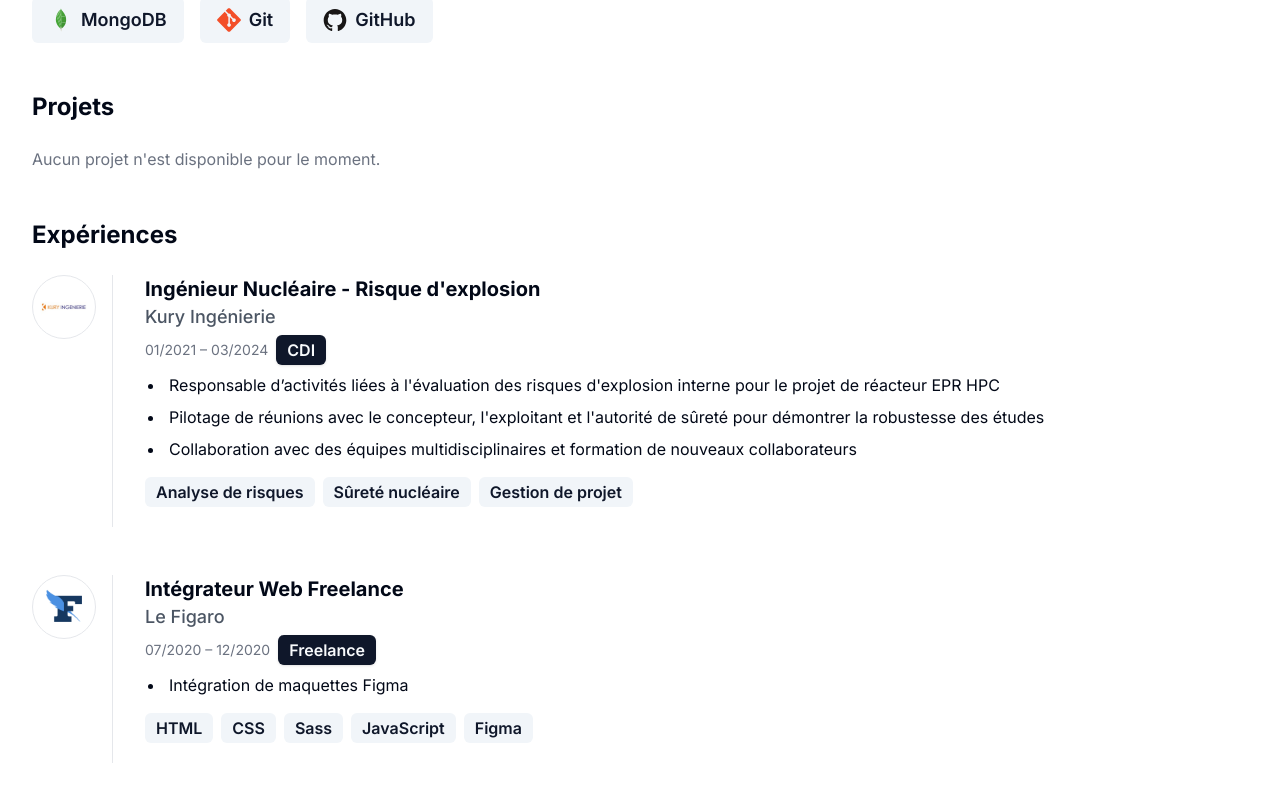
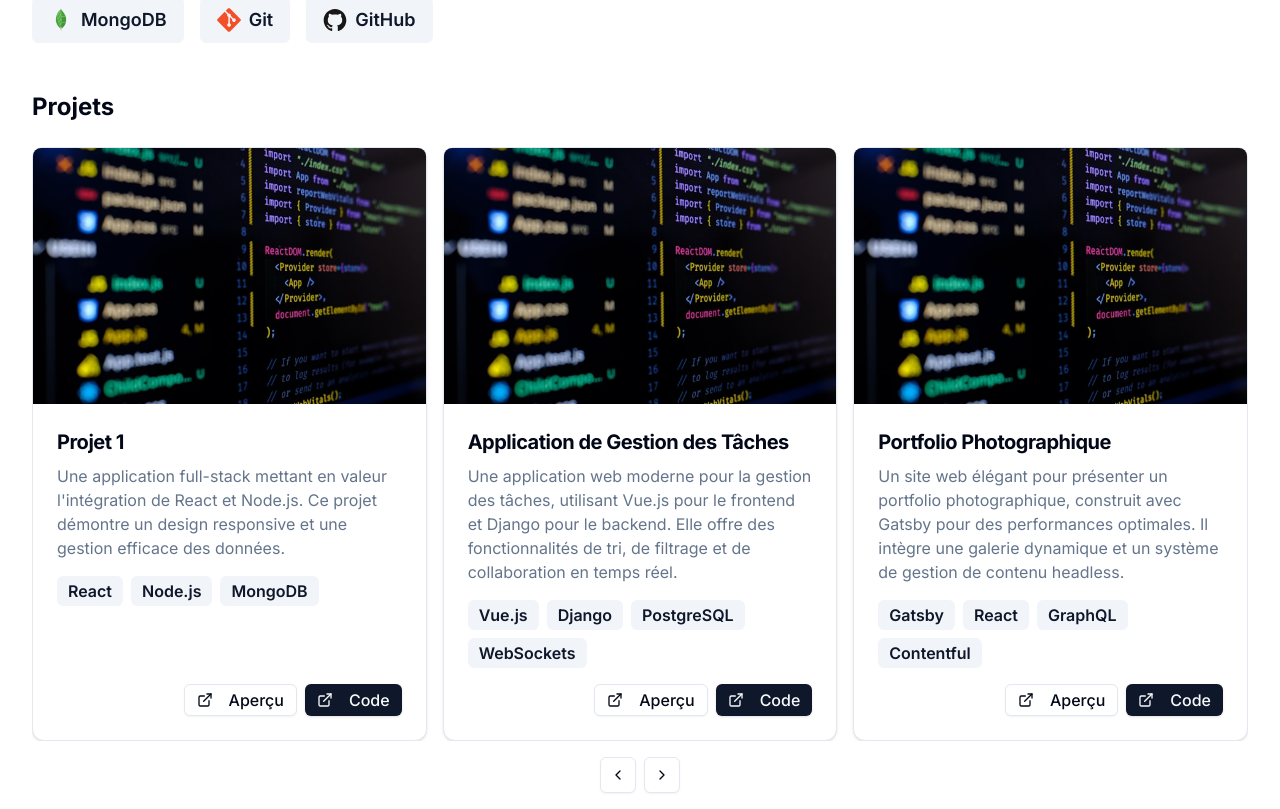
Before and after one commit to vinesk/my-portfolio, a Next.js app: page / in a window 1280 px wide. Shown: the part 658-1467 px from the top of the page. Built offline with nearby package versions, Linux system fonts and the light colour scheme.

Commit message:
Fix issue with carousel of projects' section

```diff
--- a/components/Projects.tsx
+++ b/components/Projects.tsx
@@ -1,4 +1,4 @@
-import React from "react";
+import React, { useRef, useEffect, useState } from "react";
 import { motion } from "framer-motion";
 import Image from "next/image";
 import { ExternalLink } from "lucide-react";
@@ -12,9 +12,28 @@ import { Badge } from "@/components/ui/badge";
 import { Button } from "@/components/ui/button";
 import { projects, Project } from "@/data/projects";
 import Link from "next/link";
+import {
+  Carousel,
+  CarouselContent,
+  CarouselItem,
+  CarouselNext,
+  CarouselPrevious,
+} from "@/components/ui/carousel";
+import { ChevronLeft, ChevronRight } from "lucide-react";
+import useEmblaCarousel from "embla-carousel-react";
+import { CarouselApi } from "@/components/ui/carousel";
 
 export default function Projects() {
   const defaultImage = "/images/default-project.jpg";
+  const [api, setApi] = useState<CarouselApi>();
+  const [emblaRef] = useEmblaCarousel();
+
+  useEffect(() => {
+    if (!api) return;
+  }, [api]);
+
+  const scrollPrev = () => api?.scrollPrev();
+  const scrollNext = () => api?.scrollNext();
 
   return (
     <motion.section
@@ -22,18 +41,38 @@ export default function Projects() {
       initial={{ opacity: 0, y: 20 }}
       animate={{ opacity: 1, y: 0 }}
       transition={{ duration: 0.5 }}
-      className="mb-12"
+      className="mb-12 w-full"
     >
       <h2 className="text-2xl font-bold mb-6">Projets</h2>
       {projects.length > 0 ? (
-        <div className="grid grid-cols-1 sm:grid-cols-2 lg:grid-cols-3 gap-6">
+        <div className="relative w-full">
+          <div ref={emblaRef} className="w-full">
+            <Carousel setApi={setApi} className="w-full">
+              <CarouselContent>
                 {projects.map((project) => (
+                  <CarouselItem
+                    key={project.id}
+                    className="md:basis-1/2 lg:basis-1/3 pl-4"
+                  >
                     <ProjectCard
-              key={project.id}
                       project={project}
                       defaultImage={defaultImage}
                     />
+                  </CarouselItem>
                 ))}
+              </CarouselContent>
+              <CarouselPrevious className="hidden" />
+              <CarouselNext className="hidden" />
+            </Carousel>
+          </div>
+          <div className="flex justify-center mt-4 space-x-2">
+            <Button variant="outline" size="icon" onClick={scrollPrev}>
+              <ChevronLeft className="h-4 w-4" />
+            </Button>
+            <Button variant="outline" size="icon" onClick={scrollNext}>
+              <ChevronRight className="h-4 w-4" />
+            </Button>
+          </div>
         </div>
       ) : (
         <p className="text-gray-500">
--- a/components/ui/button.tsx
+++ b/components/ui/button.tsx
@@ -1,11 +1,11 @@
-import * as React from "react";
-import { Slot } from "@radix-ui/react-slot";
-import { cva, type VariantProps } from "class-variance-authority";
+import * as React from "react"
+import { Slot } from "@radix-ui/react-slot"
+import { cva, type VariantProps } from "class-variance-authority"
 
-import { cn } from "@/lib/utils";
+import { cn } from "@/lib/utils"
 
 const buttonVariants = cva(
-  "inline-flex items-center justify-center whitespace-nowrap rounded-md text-sm font-medium transition-colors focus-visible:outline-none focus-visible:ring-1 focus-visible:ring-ring disabled:pointer-events-none disabled:opacity-50",
+  "inline-flex items-center justify-center gap-2 whitespace-nowrap rounded-md text-sm font-medium transition-colors focus-visible:outline-none focus-visible:ring-1 focus-visible:ring-ring disabled:pointer-events-none disabled:opacity-50 [&_svg]:pointer-events-none [&_svg]:size-4 [&_svg]:shrink-0",
   {
     variants: {
       variant: {
@@ -32,26 +32,26 @@ const buttonVariants = cva(
       size: "default",
     },
   }
-);
+)
 
 export interface ButtonProps
   extends React.ButtonHTMLAttributes<HTMLButtonElement>,
     VariantProps<typeof buttonVariants> {
-  asChild?: boolean;
+  asChild?: boolean
 }
 
 const Button = React.forwardRef<HTMLButtonElement, ButtonProps>(
   ({ className, variant, size, asChild = false, ...props }, ref) => {
-    const Comp = asChild ? Slot : "button";
+    const Comp = asChild ? Slot : "button"
     return (
       <Comp
         className={cn(buttonVariants({ variant, size, className }))}
         ref={ref}
         {...props}
       />
-    );
+    )
   }
-);
-Button.displayName = "Button";
+)
+Button.displayName = "Button"
 
-export { Button, buttonVariants };
+export { Button, buttonVariants }
--- /dev/null
+++ b/components/ui/carousel.tsx
@@ -0,0 +1,262 @@
+"use client"
+
+import * as React from "react"
+import { ArrowLeftIcon, ArrowRightIcon } from "@radix-ui/react-icons"
+import useEmblaCarousel, {
+  type UseEmblaCarouselType,
+} from "embla-carousel-react"
+
+import { cn } from "@/lib/utils"
+import { Button } from "@/components/ui/button"
+
+type CarouselApi = UseEmblaCarouselType[1]
+type UseCarouselParameters = Parameters<typeof useEmblaCarousel>
+type CarouselOptions = UseCarouselParameters[0]
+type CarouselPlugin = UseCarouselParameters[1]
+
+type CarouselProps = {
+  opts?: CarouselOptions
+  plugins?: CarouselPlugin
+  orientation?: "horizontal" | "vertical"
+  setApi?: (api: CarouselApi) => void
+}
+
+type CarouselContextProps = {
+  carouselRef: ReturnType<typeof useEmblaCarousel>[0]
+  api: ReturnType<typeof useEmblaCarousel>[1]
+  scrollPrev: () => void
+  scrollNext: () => void
+  canScrollPrev: boolean
+  canScrollNext: boolean
+} & CarouselProps
+
+const CarouselContext = React.createContext<CarouselContextProps | null>(null)
+
+function useCarousel() {
+  const context = React.useContext(CarouselContext)
+
+  if (!context) {
+    throw new Error("useCarousel must be used within a <Carousel />")
+  }
+
+  return context
+}
+
+const Carousel = React.forwardRef<
+  HTMLDivElement,
+  React.HTMLAttributes<HTMLDivElement> & CarouselProps
+>(
+  (
+    {
+      orientation = "horizontal",
+      opts,
+      setApi,
+      plugins,
+      className,
+      children,
+      ...props
+    },
+    ref
+  ) => {
+    const [carouselRef, api] = useEmblaCarousel(
+      {
+        ...opts,
+        axis: orientation === "horizontal" ? "x" : "y",
+      },
+      plugins
+    )
+    const [canScrollPrev, setCanScrollPrev] = React.useState(false)
+    const [canScrollNext, setCanScrollNext] = React.useState(false)
+
+    const onSelect = React.useCallback((api: CarouselApi) => {
+      if (!api) {
+        return
+      }
+
+      setCanScrollPrev(api.canScrollPrev())
+      setCanScrollNext(api.canScrollNext())
+    }, [])
+
+    const scrollPrev = React.useCallback(() => {
+      api?.scrollPrev()
+    }, [api])
+
+    const scrollNext = React.useCallback(() => {
+      api?.scrollNext()
+    }, [api])
+
+    const handleKeyDown = React.useCallback(
+      (event: React.KeyboardEvent<HTMLDivElement>) => {
+        if (event.key === "ArrowLeft") {
+          event.preventDefault()
+          scrollPrev()
+        } else if (event.key === "ArrowRight") {
+          event.preventDefault()
+          scrollNext()
+        }
+      },
+      [scrollPrev, scrollNext]
+    )
+
+    React.useEffect(() => {
+      if (!api || !setApi) {
+        return
+      }
+
+      setApi(api)
+    }, [api, setApi])
+
+    React.useEffect(() => {
+      if (!api) {
+        return
+      }
+
+      onSelect(api)
+      api.on("reInit", onSelect)
+      api.on("select", onSelect)
+
+      return () => {
+        api?.off("select", onSelect)
+      }
+    }, [api, onSelect])
+
+    return (
+      <CarouselContext.Provider
+        value={{
+          carouselRef,
+          api: api,
+          opts,
+          orientation:
+            orientation || (opts?.axis === "y" ? "vertical" : "horizontal"),
+          scrollPrev,
+          scrollNext,
+          canScrollPrev,
+          canScrollNext,
+        }}
+      >
+        <div
+          ref={ref}
+          onKeyDownCapture={handleKeyDown}
+          className={cn("relative", className)}
+          role="region"
+          aria-roledescription="carousel"
+          {...props}
+        >
+          {children}
+        </div>
+      </CarouselContext.Provider>
+    )
+  }
+)
+Carousel.displayName = "Carousel"
+
+const CarouselContent = React.forwardRef<
+  HTMLDivElement,
+  React.HTMLAttributes<HTMLDivElement>
+>(({ className, ...props }, ref) => {
+  const { carouselRef, orientation } = useCarousel()
+
+  return (
+    <div ref={carouselRef} className="overflow-hidden">
+      <div
+        ref={ref}
+        className={cn(
+          "flex",
+          orientation === "horizontal" ? "-ml-4" : "-mt-4 flex-col",
+          className
+        )}
+        {...props}
+      />
+    </div>
+  )
+})
+CarouselContent.displayName = "CarouselContent"
+
+const CarouselItem = React.forwardRef<
+  HTMLDivElement,
+  React.HTMLAttributes<HTMLDivElement>
+>(({ className, ...props }, ref) => {
+  const { orientation } = useCarousel()
+
+  return (
+    <div
+      ref={ref}
+      role="group"
+      aria-roledescription="slide"
+      className={cn(
+        "min-w-0 shrink-0 grow-0 basis-full",
+        orientation === "horizontal" ? "pl-4" : "pt-4",
+        className
+      )}
+      {...props}
+    />
+  )
+})
+CarouselItem.displayName = "CarouselItem"
+
+const CarouselPrevious = React.forwardRef<
+  HTMLButtonElement,
+  React.ComponentProps<typeof Button>
+>(({ className, variant = "outline", size = "icon", ...props }, ref) => {
+  const { orientation, scrollPrev, canScrollPrev } = useCarousel()
+
+  return (
+    <Button
+      ref={ref}
+      variant={variant}
+      size={size}
+      className={cn(
+        "absolute  h-8 w-8 rounded-full",
+        orientation === "horizontal"
+          ? "-left-12 top-1/2 -translate-y-1/2"
+          : "-top-12 left-1/2 -translate-x-1/2 rotate-90",
+        className
+      )}
+      disabled={!canScrollPrev}
+      onClick={scrollPrev}
+      {...props}
+    >
+      <ArrowLeftIcon className="h-4 w-4" />
+      <span className="sr-only">Previous slide</span>
+    </Button>
+  )
+})
+CarouselPrevious.displayName = "CarouselPrevious"
+
+const CarouselNext = React.forwardRef<
+  HTMLButtonElement,
+  React.ComponentProps<typeof Button>
+>(({ className, variant = "outline", size = "icon", ...props }, ref) => {
+  const { orientation, scrollNext, canScrollNext } = useCarousel()
+
+  return (
+    <Button
+      ref={ref}
+      variant={variant}
+      size={size}
+      className={cn(
+        "absolute h-8 w-8 rounded-full",
+        orientation === "horizontal"
+          ? "-right-12 top-1/2 -translate-y-1/2"
+          : "-bottom-12 left-1/2 -translate-x-1/2 rotate-90",
+        className
+      )}
+      disabled={!canScrollNext}
+      onClick={scrollNext}
+      {...props}
+    >
+      <ArrowRightIcon className="h-4 w-4" />
+      <span className="sr-only">Next slide</span>
+    </Button>
+  )
+})
+CarouselNext.displayName = "CarouselNext"
+
+export {
+  type CarouselApi,
+  Carousel,
+  CarouselContent,
+  CarouselItem,
+  CarouselPrevious,
+  CarouselNext,
+}
--- a/data/projects.ts
+++ b/data/projects.ts
@@ -11,14 +11,44 @@ export interface Project {
 }
 
 export const projects: Project[] = [
-  // {
-  //   id: uuidv4(),
-  //   title: "Projet 1",
-  //   description:
-  //     "Une application full-stack mettant en valeur l'intégration de React et Node.js. Ce projet démontre un design responsive et une gestion efficace des données.",
-  //   image: "/images/project1.jpg", // Commenté pour le moment
-  //   skills: ["React", "Node.js", "MongoDB"],
-  //   previewUrl: "https://project1.com",
-  //   codeUrl: "https://github.com/yourusername/project1",
-  // },
+  {
+    id: uuidv4(),
+    title: "Projet 1",
+    description:
+      "Une application full-stack mettant en valeur l'intégration de React et Node.js. Ce projet démontre un design responsive et une gestion efficace des données.",
+    // image: "https://placehold.co/600x400",
+    skills: ["React", "Node.js", "MongoDB"],
+    previewUrl: "https://project1.com",
+    codeUrl: "https://github.com/yourusername/project1",
+  },
+  {
+    id: uuidv4(),
+    title: "Application de Gestion des Tâches",
+    description:
+      "Une application web moderne pour la gestion des tâches, utilisant Vue.js pour le frontend et Django pour le backend. Elle offre des fonctionnalités de tri, de filtrage et de collaboration en temps réel.",
+    // image: "https://placehold.co/600x400",
+    skills: ["Vue.js", "Django", "PostgreSQL", "WebSockets"],
+    previewUrl: "https://taskmanager.example.com",
+    codeUrl: "https://github.com/yourusername/task-manager",
+  },
+  {
+    id: uuidv4(),
+    title: "Portfolio Photographique",
+    description:
+      "Un site web élégant pour présenter un portfolio photographique, construit avec Gatsby pour des performances optimales. Il intègre une galerie dynamique et un système de gestion de contenu headless.",
+    // image: "https://placehold.co/600x400",
+    skills: ["Gatsby", "React", "GraphQL", "Contentful"],
+    previewUrl: "https://photo-portfolio.example.com",
+    codeUrl: "https://github.com/yourusername/photo-portfolio",
+  },
+  {
+    id: uuidv4(),
+    title: "API de Recommandation de Films",
+    description:
+      "Une API RESTful développée avec FastAPI qui utilise des algorithmes de machine learning pour recommander des films basés sur les préférences de l'utilisateur et l'historique de visionnage.",
+    // image: "https://placehold.co/600x400",
+    skills: ["FastAPI", "Python", "Machine Learning", "SQLAlchemy"],
+    previewUrl: "https://movie-api.example.com/docs",
+    codeUrl: "https://github.com/yourusername/movie-recommendation-api",
+  },
 ];
--- a/next.config.mjs
+++ b/next.config.mjs
@@ -1,4 +1,8 @@
 /** @type {import('next').NextConfig} */
-const nextConfig = {};
+const nextConfig = {
+  images: {
+    domains: ["placehold.co"],
+  },
+};
 
 export default nextConfig;
```
Also changed, not shown: 1 other file (tests, documents, lock files or other folders). Lines whose indentation alone changed are shown as unchanged.
